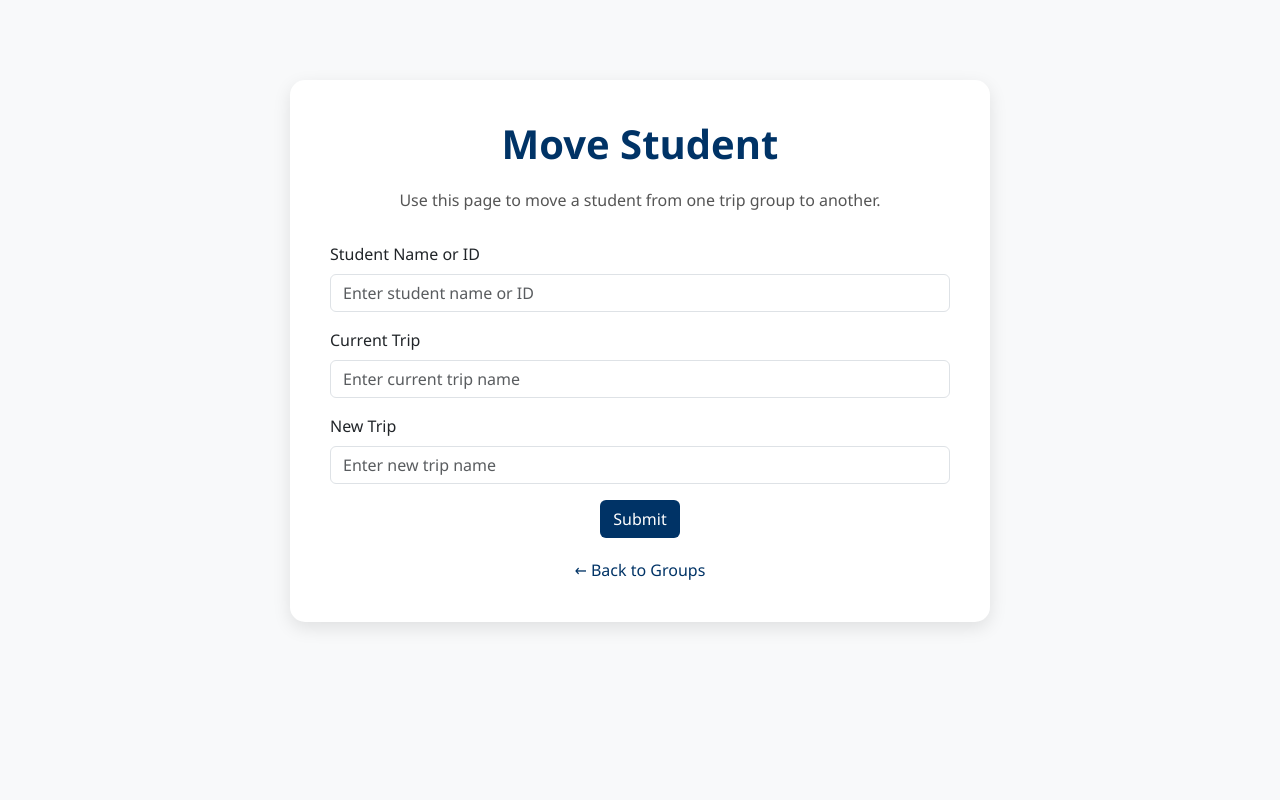
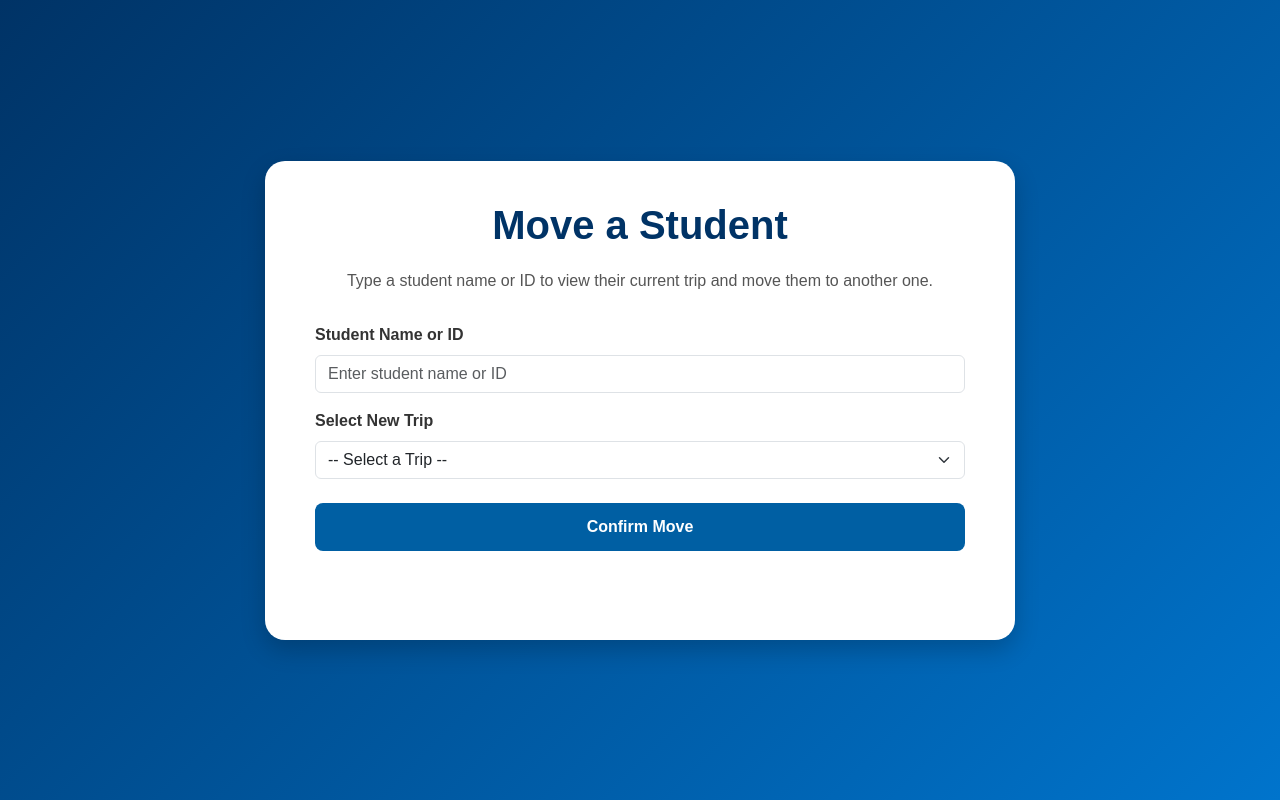
Before and after one commit to PeterLi817/COOT_Compass, a Flask app: page /move-student in a window 1280 px wide. Run offline with Flask 3, Linux system fonts and the light colour scheme; a user stored in the database is signed in.

Commit message:
Added full Move a Student functionality with dropdown and auto trip detection

```diff
--- a/templates/move_result.html
+++ b/templates/move_result.html
@@ -3,20 +3,25 @@
 <head>
     <meta charset="UTF-8">
     <meta name="viewport" content="width=device-width, initial-scale=1.0">
-    <title>Move Student</title>
+    <title>Move a Student</title>
     <link href="https://cdn.jsdelivr.net/npm/bootstrap@5.3.0/dist/css/bootstrap.min.css" rel="stylesheet">
     <style>
         body {
-            background-color: #f8f9fa;
-            font-family: 'Segoe UI', Tahoma, Geneva, Verdana, sans-serif;
+            background: linear-gradient(135deg, #003366, #0074cc);
+            color: white;
+            font-family: 'Poppins', sans-serif;
+            min-height: 100vh;
+            display: flex;
+            align-items: center;
+            justify-content: center;
         }
-        .container {
-            max-width: 700px;
-            margin-top: 80px;
+        .move-container {
             background: white;
-            padding: 40px;
-            border-radius: 15px;
-            box-shadow: 0 6px 18px rgba(0,0,0,0.1);
+            color: #333;
+            width: 750px;
+            border-radius: 20px;
+            padding: 40px 50px;
+            box-shadow: 0 10px 25px rgba(0,0,0,0.2);
         }
         h1 {
             text-align: center;
@@ -29,49 +34,74 @@
             color: #555;
             margin-bottom: 30px;
         }
-        .btn-custom {
-            background-color: #003366;
+        .btn-move {
+            display: block;
+            width: 100%;
+            background-color: #005fa3;
             color: white;
-            font-weight: 500;
+            border: none;
+            padding: 12px;
+            border-radius: 8px;
+            font-size: 16px;
+            font-weight: 600;
+            transition: 0.2s ease-in-out;
         }
-        .btn-custom:hover {
-            background-color: #0055aa;
+        .btn-move:hover {
+            background-color: #003f75;
         }
         a {
             display: block;
             text-align: center;
-            margin-top: 20px;
-            color: #003366;
+            color: white;
+            margin-top: 25px;
+            text-decoration: none;
             font-weight: 500;
-            text-decoration: none;
         }
         a:hover {
             text-decoration: underline;
         }
+        .info-box {
+            background: #f8f9fa;
+            padding: 12px;
+            border-radius: 6px;
+            font-weight: 500;
+            margin-top: 10px;
+        }
     </style>
 </head>
 <body>
-    <div class="container">
-        <h1>Move Student</h1>
-        <p>Use this page to move a student from one trip group to another.</p>
+    <div class="move-container">
+        <h1>Move a Student</h1>
+        <p>Type a student name or ID to view their current trip and move them to another one.</p>
 
-        <form>
+        <form method="POST">
             <div class="mb-3">
-                <label for="studentName" class="form-label">Student Name or ID</label>
-                <input type="text" class="form-control" id="studentName" placeholder="Enter student name or ID">
+                <label class="form-label fw-bold">Student Name or ID</label>
+                <input type="text" class="form-control" name="student" id="studentInput" placeholder="Enter student name or ID" required>
             </div>
-            <div class="mb-3">
-                <label for="currentTrip" class="form-label">Current Trip</label>
-                <input type="text" class="form-control" id="currentTrip" placeholder="Enter current trip name">
+
+            {% if student %}
+                <div class="info-box">
+                    Current Trip: <b>{{ student.trip.trip_name if student.trip else 'None' }}</b>
+                </div>
+            {% endif %}
+
+            <div class="mb-4 mt-3">
+                <label class="form-label fw-bold">Select New Trip</label>
+                <select class="form-select" name="new_trip" required>
+                    <option value="">-- Select a Trip --</option>
+                    {% for trip in trips %}
+                        <option value="{{ trip.id }}">{{ trip.trip_name }}</option>
+                    {% endfor %}
+                </select>
             </div>
-            <div class="mb-3">
-                <label for="newTrip" class="form-label">New Trip</label>
-                <input type="text" class="form-control" id="newTrip" placeholder="Enter new trip name">
-            </div>
-            <div class="text-center">
-                <button type="submit" class="btn btn-custom">Submit</button>
-            </div>
+
+            <button type="submit" class="btn-move">Confirm Move</button>
         </form>
+
+        {% if message %}
+            <p class="mt-4 text-center {% if success %}text-success{% else %}text-danger{% endif %}">{{ message }}</p>
+        {% endif %}
 
         <a href="{{ url_for('main.groups') }}">← Back to Groups</a>
     </div>
--- a/views.py
+++ b/views.py
@@ -1,5 +1,5 @@
-from flask import Blueprint, render_template, redirect, url_for
-from models import Student, Trip
+from flask import Blueprint, render_template, redirect, url_for,request
+from models import Student, Trip, db
 from flask_login import login_required
 
 main = Blueprint('main', __name__)
@@ -34,14 +34,72 @@ def groups():
 def settings():
     return render_template('settings.html')
 
-@main.route('/move-student')
+@main.route('/move-student', methods=['GET', 'POST'])
+@login_required
 def move_student():
-    return render_template('move_result.html')
+    trips = Trip.query.all()  # Get all trips for dropdown
 
-@main.route('/swap-students')
+    if request.method == 'POST':
+        student_input = request.form.get('student').strip()
+        new_trip_id = request.form.get('new_trip')
+
+        # Find student
+        student = Student.query.filter(
+            (Student.student_id == student_input) |
+            (Student.first_name.ilike(f"%{student_input}%")) |
+            (Student.last_name.ilike(f"%{student_input}%"))
+        ).first()
+
+        # Find the new trip
+        trip = Trip.query.get(new_trip_id)
+
+        if not student and not trip:
+            return render_template('move_result.html', trips=trips, message="Student and Trip not found.")
+        elif not student:
+            return render_template('move_result.html', trips=trips, message="Student not found.")
+        elif not trip:
+            return render_template('move_result.html', trips=trips, message="Trip not found.")
+
+        old_trip = student.trip.trip_name if student.trip else "None"
+        student.trip_id = trip.id
+        db.session.commit()
+        return redirect(url_for('main.groups'))
+
+        success_message = f"{student.first_name} {student.last_name} was moved from '{old_trip}' to '{trip.trip_name}'."
+        return render_template('move_result.html', trips=trips, message=success_message, success=True, student=student)
+
+    return render_template('move_result.html', trips=trips)
+
+
+@main.route('/swap-students', methods=['GET', 'POST'])
 def swap_students():
+    if request.method == 'POST':
+        s1_input = request.form.get('student1').strip()
+        s2_input = request.form.get('student2').strip()
+
+        student1 = Student.query.filter(
+            (Student.student_id == s1_input) |
+            (Student.first_name.ilike(f"%{s1_input}%")) |
+            (Student.last_name.ilike(f"%{s1_input}%"))
+        ).first()
+
+        student2 = Student.query.filter(
+            (Student.student_id == s2_input) |
+            (Student.first_name.ilike(f"%{s2_input}%")) |
+            (Student.last_name.ilike(f"%{s2_input}%"))
+        ).first()
+
+        if not student1 or not student2:
+            return render_template('swap_students.html', message="One or both students not found.")
+
+        # Swap trips
+        temp_trip = student1.trip_id
+        student1.trip_id = student2.trip_id
+        student2.trip_id = temp_trip
+
+        db.session.commit()
+
+        # Redirect to Groups page to confirm
+        return redirect(url_for('main.groups'))
+
     return render_template('swap_students.html')
-
-@main.route('/check-trips')
-def check_trips():
-    return render_template('check_result.html')
```
Also changed, not shown: templates/groups.html (+89 -123 lines), templates/swap_students.html (+14 -8 lines).
